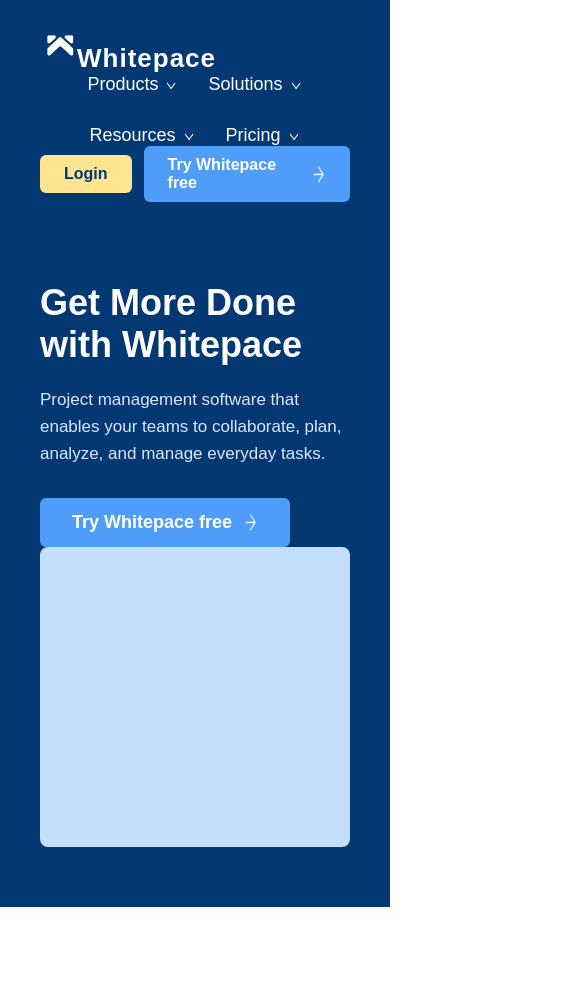
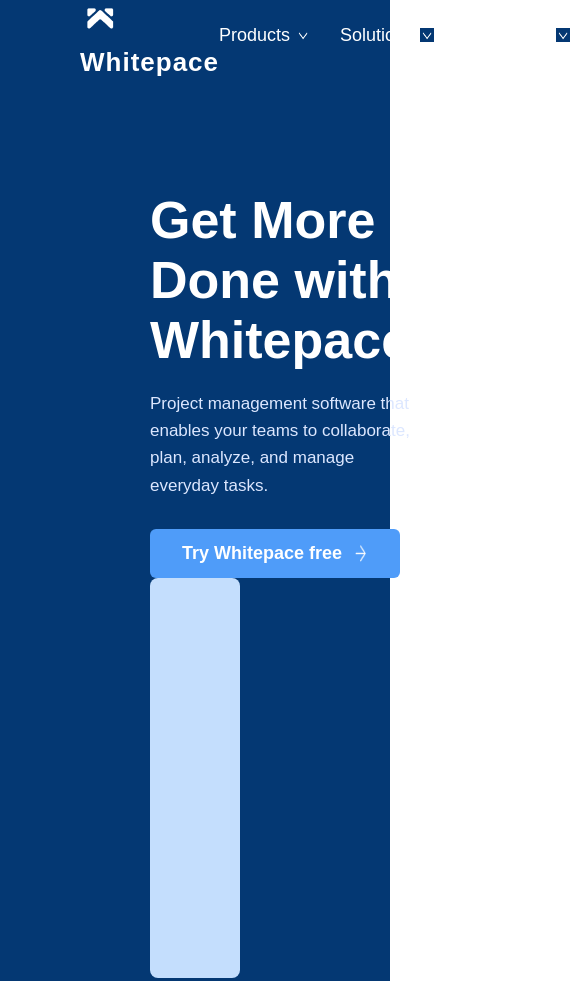
Before and after one commit to JNK1305/Project_1, a plain HTML site: page index.html in a window 390 px wide. Shown: the top 981 px of the page, 585 px wide, since content can reach past the window. Drawn offline with Linux system fonts and the light colour scheme.

Commit message:
updatede

```diff
--- a/styles.css
+++ b/styles.css
@@ -562,42 +562,3 @@ body {
 .footer-btn:hover {
   opacity: 0.85;
 }
-
-/* ===== RESPONSIVE ===== */
-@media (max-width: 900px) {
-  .hero,
-  .project-box,
-  .extension-box {
-    flex-direction: column;
-    padding: 60px 40px;
-  }
-
-  .navbar {
-    flex-wrap: wrap;
-    height: auto;
-    padding: 20px 40px;
-  }
-
-  .nav-links {
-    flex-wrap: wrap;
-    justify-content: center;
-  }
-
-  .hero-content h1,
-  .project-content h1,
-  .extension-content h1 {
-    font-size: 36px;
-  }
-
-  .hero-image,
-  .project-image,
-  .extension-image {
-    width: 100%;
-    height: 300px;
-  }
-
-  .footer-content {
-    flex-direction: column;
-    align-items: flex-start;
-  }
-}
```
